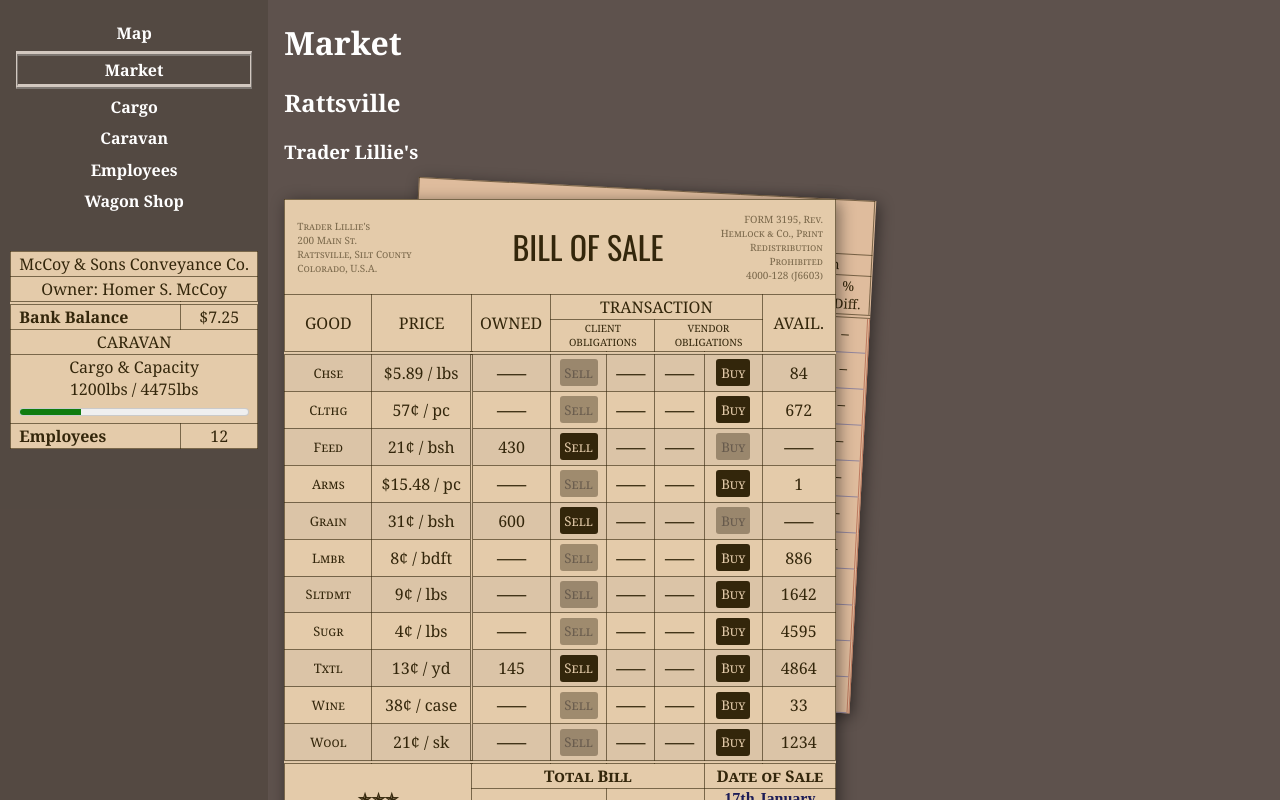
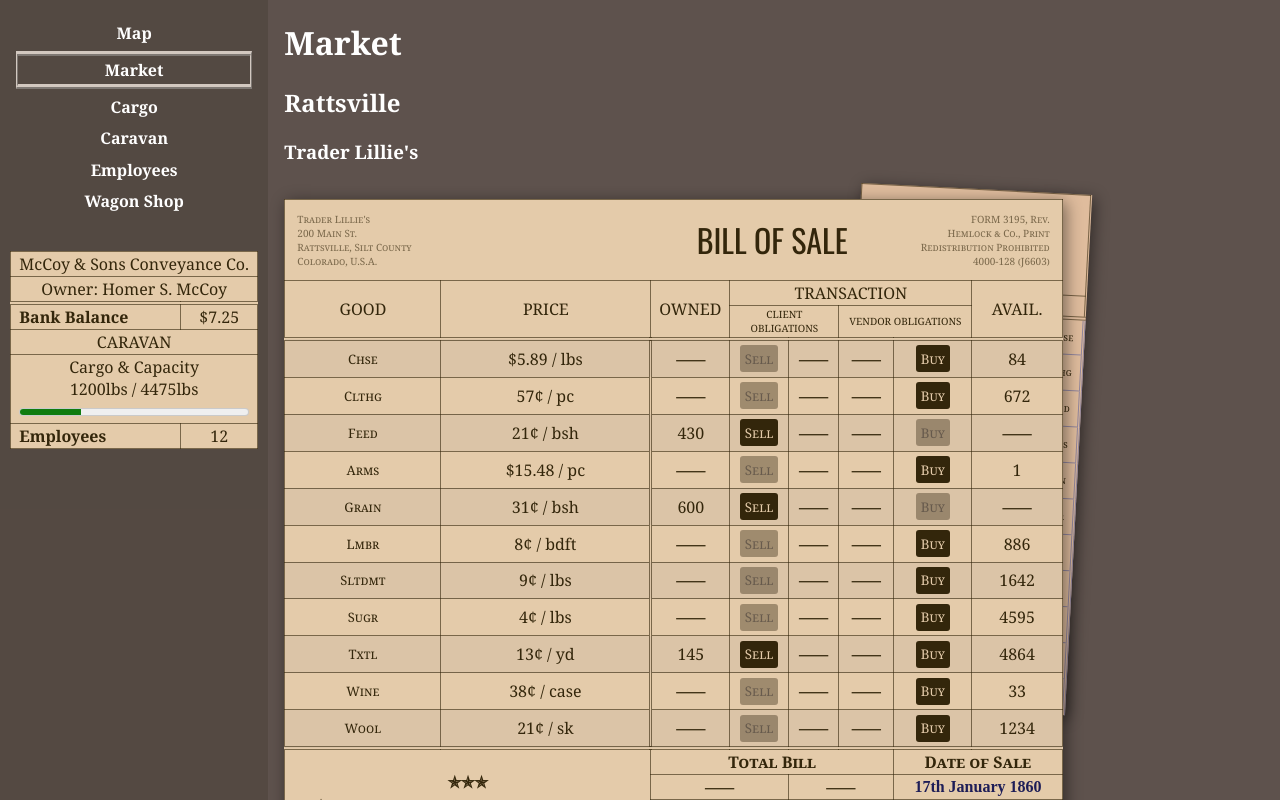
Before and after one commit to eignnx/the-silt-road, a React (Create React App) app: page /game/market in a window 1280 px wide. Shown: the top 800 px of the page. Built offline with nearby package versions, Linux system fonts and the light colour scheme; a web font is replaced by a local one.

Commit message:
impl market tracking via TradeLedger

```diff
--- a/src/components/BillOfSale.tsx
+++ b/src/components/BillOfSale.tsx
@@ -1,11 +1,12 @@
-import { Dispatch, useState } from 'react';
-import { COMMODITIES, Commodity, commodityShortName, commodityUnit, Inventory } from '../model/Commodities';
-import { Market, marketPrice } from '../model/Markets';
+import { Dispatch } from 'react';
+import { Commodity, commodityShortName, commodityUnit, Inventory } from '../model/Commodities';
+import { marketPrice } from '../model/Markets';
 import { useFetcher, useLoaderData } from 'react-router-dom';
 import { InventoryCmpRow, MarketViewLoaderData } from '../routes/MarketView';
 import { titleCase } from '../utils';
 
 import "../styles/BillOfSale.css";
+import { TRADE_LEDGER } from '../model/TradeLedger';
 
 type Props = {
     orderedInventories: InventoryCmpRow[];
@@ -21,8 +22,20 @@ export default function BillOfSale({ orderedInventories, currentTxn, setCurrentT
 
     const fetcher = useFetcher();
 
+    function processCurrentTxn(): { [comm in Commodity]?: { price: number, qty: number; } } {
+        return Object.fromEntries(
+            Object.entries(currentTxn)
+                .map(([comm, qty]) => (
+                    [comm, {
+                        qty,
+                        price: marketPrice(market, comm as Commodity)
+                    }]
+                ))
+        );
+    }
 
     function addSale(comm: Commodity, qty: number = 1) {
+        TRADE_LEDGER.recordTransaction(processCurrentTxn());
         setCurrentTxn(oldTxn => ({
             ...oldTxn,
             [comm]: (oldTxn[comm] ?? 0) - qty
@@ -30,6 +43,7 @@ export default function BillOfSale({ orderedInventories, currentTxn, setCurrentT
     }
 
     function addPurchase(comm: Commodity, qty: number = 1) {
+        TRADE_LEDGER.recordTransaction(processCurrentTxn());
         setCurrentTxn(oldTxn => ({
             ...oldTxn,
             [comm]: (oldTxn[comm] ?? 0) + qty
@@ -53,6 +67,7 @@ export default function BillOfSale({ orderedInventories, currentTxn, setCurrentT
         );
         setCurrentTxn({});
     }
+
     return (
         <table className='document bill-of-sale'>
             <thead>
--- a/src/components/TradeLedger.tsx
+++ b/src/components/TradeLedger.tsx
@@ -1,25 +1,17 @@
-import { COMMODITIES, Commodity, commodityShortName } from '../model/Commodities';
-import { InventoryCmpRow } from '../routes/MarketView';
+import { useLoaderData } from 'react-router-dom';
+import { COMMODITIES, Commodity, commodityShortName, UnitPriceSummary } from '../model/Commodities';
+import { titleCase } from '../utils';
+import { TRADE_LEDGER, TradeLedger as TradeLedgerData } from '../model/TradeLedger';
+
 import "../styles/TradeLedger.css";
-import { titleCase } from '../utils';
-
-type TradeLedgerData = {
-    [townName: string]: {
-        dataAge: number,
-        inventory: {
-            [comm in Commodity]?: {
-                price: number,
-                qty: number,
-            }
-        };
-    };
-};
+import { MarketViewLoaderData } from '../routes/MarketView';
+import { marketPrice } from '../model/Markets';
 
 type CommodityRows = {
     [comm in Commodity]?: {
         [townName: string]: {
-            price: number,
-            qty: number,
+            unitPrice: number,
+            qtyOnHand: number,
         };
     };
 };
@@ -30,78 +22,37 @@ type Props = {
 };
 
 export default function TradeLedger({ orderedCommodities }: Props) {
-    const tradeLedger: TradeLedgerData = {
-        "Rattsville": {
-            dataAge: 3,
-            inventory: {
-                "ammunition": {
-                    price: 12.80,
-                    qty: 2,
-                },
-                "clothing": {
-                    price: 3.90,
-                    qty: 230,
-                },
-                "tobacco": {
-                    price: 4.10,
-                    qty: 3213,
-                }
-            }
-        },
-        "Buzzard's Gulch": {
-            dataAge: 4,
-            inventory: {
-                "heavy machinery": {
-                    price: 13.95,
-                    qty: 35,
-                },
-                "nickel": {
-                    price: 18.70,
-                    qty: 60,
-                }
-            }
-        },
-        "Damnation": {
-            dataAge: 10,
-            inventory: {
-                "ammunition": {
-                    price: 14.50,
-                    qty: 8,
-                },
-                "gold": {
-                    price: 28.70,
-                    qty: 3,
-                }
-            }
-        },
-    };
+    const { tradeLedger, market, currentTown } = useLoaderData() as MarketViewLoaderData;
 
     const commRows: CommodityRows = {};
     for (const comm of COMMODITIES) {
         commRows[comm] = {};
 
-        for (const town in tradeLedger) {
-            const commInv = tradeLedger[town].inventory[comm];
+        for (const town in tradeLedger.townVisits) {
+            const townVisit = tradeLedger.townVisits[town] ?? {};
+            console.log(townVisit);
+            const commInv = townVisit.marketSnapshot?.[comm];
             if (commInv) {
                 commRows[comm]![town] = commInv;
             }
         }
     }
 
-    function cmpTownsByDataAge(
-        [_t1, dataAge1]: [string, number],
-        [_t2, dataAge2]: [string, number],
+    function cmpTownsLastVisitDate(
+        [_t1, lastVisitDate1]: [string, number],
+        [_t2, lastVisitDate2]: [string, number],
     ): number {
-        return dataAge1 - dataAge2;
+        return -(lastVisitDate1 - lastVisitDate2);
     }
 
     const townOrder: string[] =
-        Object.entries(tradeLedger)
-            .map(([town, info]) => [town, info.dataAge] as [string, number])
-            .sort(cmpTownsByDataAge)
+        Object.entries(tradeLedger.townVisits)
+            .filter(([town, _]) => town !== currentTown)
+            .map(([town, info]) => [town, info.lastVisitedDate] as [string, number])
+            .sort(cmpTownsLastVisitDate)
             .map(([town, _]: [string, any]) => town);
 
-    const townCount = Object.keys(tradeLedger).length;
+    const townCount = townOrder.length;
     const townSubCols = 3;
     const cols = townCount * townSubCols + 1;
 
@@ -116,7 +67,7 @@ export default function TradeLedger({ orderedCommodities }: Props) {
                 <tr className="text-size-smaller">
                     <th rowSpan={2}>Good</th>
                     {townOrder.map(town => (
-                        <th colSpan={townSubCols}>{town}</th>
+                        (town !== currentTown) ? <th colSpan={townSubCols}>{town}</th> : null
                     ))}
                 </tr>
                 <tr className="text-size-smaller">
@@ -137,14 +88,25 @@ export default function TradeLedger({ orderedCommodities }: Props) {
                     return <tr>
                         <th scope="row" className="commname" title={commLong}>{commShort}</th>
                         {townOrder.map(town => {
+
+                            // Skip listing for current town.
+                            if (town === currentTown) return null;
+
                             const commRow = commRows[comm];
-                            if (commRow === undefined) return;
-                            else if (commRow[town]) {
-                                const { price, qty } = commRow[town];
+                            if (commRow === undefined) return null;
+                            else if (commRow[town] !== undefined) {
+                                const { unitPrice: price, qtyOnHand: qty } = commRow[town];
+
+
+                                const priceHere = marketPrice(market, comm).unitPrice;
+                                const pctPriceDiff = 100 * (price - priceHere) / price;
+
                                 return <>
                                     <td className="handwritten">{qty}</td>
-                                    <td className="handwritten">${price.toFixed(2)}</td>
-                                    <td className="handwritten">+15%</td>
+                                    <td className="handwritten">{new UnitPriceSummary(comm, price).toString()}</td>
+                                    <td className="handwritten">
+                                        {pctPriceDiff < 0 ? "-" : "+"}{Math.abs(pctPriceDiff).toFixed(0)}%
+                                    </td>
                                 </>;
                             } else {
                                 return <>
--- a/src/model/Commodities.tsx
+++ b/src/model/Commodities.tsx
@@ -146,27 +146,24 @@ export class UnitPriceSummary {
         return new UnitPriceSummary(
             commodity,
             commodityBasePrice1860(commodity),
-            commodityUnit(commodity),
         );
     }
 
     constructor(
         public commodity: Commodity,
         public unitPrice: number,
-        public unit: { short: string, long: string; },
     ) { }
 
     deviate(deviationPct: number): UnitPriceSummary {
         return new UnitPriceSummary(
             this.commodity,
             this.unitPrice * (1.0 + deviationPct),
-            this.unit,
         );
     }
 
     toString(): string {
         const unitPrice = commodityBasePrice1860(this.commodity);
-        const u = this.unit.short;
+        const u = commodityUnit(this.commodity).short;
         if (unitPrice < 0.01) {
             return `${(this.unitPrice * 100 * 100).toFixed(0)}¢ / 100${u}`;
         } else if (unitPrice < 1.00) {
--- /dev/null
+++ b/src/model/TradeLedger.ts
@@ -0,0 +1,129 @@
+import { Commodity } from './Commodities';
+import { getMarket, marketPrice } from './Markets';
+
+const RESOURCE_KEY = "SILT_ROAD:tradeLedger";
+
+export type TradeLedger = {
+    // If I bought 100 apples in one town for $1 each, and 100 apples in another
+    // town for $3 each, we'll store the weighted average price or $2/apple.
+    inventoryAvgPrices: {
+        [comm in Commodity]?: {
+            price: number,
+            qty: number,
+        }
+    };
+    townVisits: {
+        [townName: string]: TownVisit;
+    };
+};
+
+export type TownVisit = {
+    lastVisitedDate: number,
+    marketSnapshot: MarketSnapshot,
+};
+
+export type MarketSnapshot = {
+    [comm in Commodity]?: {
+        unitPrice: number,
+        qtyOnHand: number,
+    }
+};
+
+
+const DEFAULT: TradeLedger = {
+    inventoryAvgPrices: {},
+    townVisits: {},
+};
+
+async function load(): Promise<TradeLedger> {
+    const retrieval = localStorage.getItem(RESOURCE_KEY);
+    if (retrieval !== null) {
+        return JSON.parse(retrieval);
+    } else {
+        return await replace(DEFAULT);
+    }
+}
+
+async function replace(ledger: TradeLedger): Promise<TradeLedger> {
+    localStorage.setItem(RESOURCE_KEY, JSON.stringify(ledger));
+    return ledger;
+}
+
+export const TRADE_LEDGER = {
+
+    async load(): Promise<TradeLedger> {
+        return await load();
+    },
+
+    async recordTownVisit(town: string, currentDate: number) {
+        const ledger = await load();
+
+        const marketSnapshot: MarketSnapshot = {};
+        const market = await getMarket(town);
+
+        for (const commKey in market.inventory) {
+            const comm = commKey as Commodity;
+            marketSnapshot[comm] = {
+                unitPrice: marketPrice(market, comm).unitPrice,
+                qtyOnHand: market.inventory[comm]!,
+            };
+        }
+
+        ledger.townVisits[town] = {
+            lastVisitedDate: currentDate,
+            marketSnapshot,
+        };
+
+        await replace(ledger);
+    },
+
+    /**
+     *
+     * @param txn A negative `qty` means player is selling, positive meanse player is purchasing.
+     */
+    async recordTransaction(txn: { [comm in Commodity]?: { qty: number, price: number; } }) {
+        const ledger = await load();
+
+        for (const commKey in txn) {
+            const comm = commKey as Commodity;
+            const { qty, price } = txn[comm]!;
+
+            if (qty === 0) {
+                return;
+            } else if (qty < 0) {
+                // Negative qty means player is selling.
+                await recordSale(ledger, comm, qty);
+            } else {
+                // Positive qty means player is purchasing.
+                await recordPurchase(ledger, comm, price, qty);
+            }
+        }
+
+        await replace(ledger);
+    },
+};
+
+
+async function recordPurchase(ledger: TradeLedger, comm: Commodity, price: number, qty: number) {
+    const oldAvg = ledger.inventoryAvgPrices[comm] ?? { price: 0, qty: 0 };
+
+    const totalCost = price * qty + oldAvg.price * oldAvg.qty;
+    const totalQty = qty + oldAvg.qty;
+    const newAvgPrice = totalCost / totalQty;
+
+    ledger.inventoryAvgPrices[comm] = {
+        price: newAvgPrice,
+        qty: totalQty
+    };
+}
+
+async function recordSale(ledger: TradeLedger, comm: Commodity, qty: number) {
+    const oldAvg = ledger.inventoryAvgPrices[comm];
+
+    if (oldAvg !== undefined) {
+        oldAvg.qty -= qty;
+    } else {
+        // Dunno how you sold something you never purchased but...
+        ledger.inventoryAvgPrices[comm] = { price: 0, qty: 0 };
+    }
+}
--- a/src/routes/MapView.tsx
+++ b/src/routes/MapView.tsx
@@ -2,6 +2,8 @@ import { redirect, useLoaderData, useNavigate, useSubmit } from 'react-router-do
 import { WORLD_MAP, WorldMap } from "../model/Towns";
 import "../styles/MapView.css";
 import { useEffect, useState } from 'react';
+import { TRADE_LEDGER } from '../model/TradeLedger';
+import { getMarkets } from '../model/Markets';
 
 type LoaderRetTy = {
     worldMap: WorldMap;
@@ -17,7 +19,12 @@ export async function mapViewAction({ request }: { request: any; }) {
     const { _action, ...formData } = await request.json();
 
     if (_action === "playerTravelToTown") {
-        WORLD_MAP.setPlayerLocation(formData.dest);
+        const { dest } = formData;
+        WORLD_MAP.setPlayerLocation(dest);
+
+        // Update trade ledger
+        TRADE_LEDGER.recordTownVisit(dest, 100);
+
         return redirect("");
     } else {
         throw new Error(`SILT_ROAD: unknown action request data: ${formData}`);
--- a/src/routes/MarketView.tsx
+++ b/src/routes/MarketView.tsx
@@ -9,6 +9,7 @@ import { PLAYER_INFO, PlayerInfo } from '../model/PlayerInfo';
 import { WORLD_MAP } from '../model/Towns';
 import BillOfSale from '../components/BillOfSale';
 import TradeLedger from '../components/TradeLedger';
+import { TRADE_LEDGER, TradeLedger as TradeLedgerData } from '../model/TradeLedger';
 import { useState } from 'react';
 
 
@@ -18,16 +19,21 @@ export type MarketViewLoaderData = {
     market: Market;
     playerBankBalance: number;
     playerInfo: PlayerInfo;
+    tradeLedger: TradeLedgerData;
 };
 
 export async function marketViewLoader(): Promise<MarketViewLoaderData> {
     const currentTown = await WORLD_MAP.getPlayerLocation();
+
+    // TODO: Use `Promise.all` to paralellize this. Low priority cause none of
+    //       these calls are actually async rn.
     return {
         playerInventory: getPlayerInventory(),
         market: await getMarket(currentTown),
         currentTown,
         playerBankBalance: await BANK.getAcctBalance(PLAYER_ACCT),
         playerInfo: await PLAYER_INFO.getPlayerInfo(),
+        tradeLedger: await TRADE_LEDGER.load(),
     };
 }
 
```
